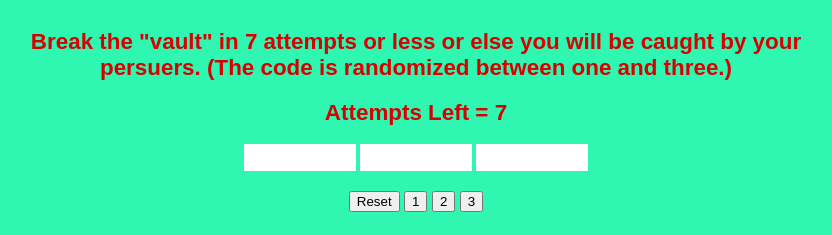
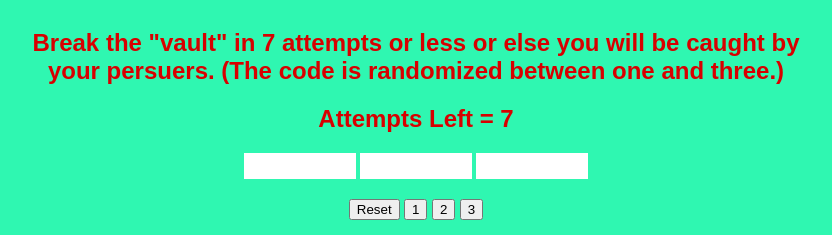
Before and after one commit to MennuaD/Lvl1Proj, a plain HTML site: page Lvl1Proj-main/Lvl1Proj-main/Lv 1 Proj/index.html in a window 1280 px wide. Shown: the part 90-325 px from the top of the page, without its empty margins (224-1056 px from the left). Drawn offline with Linux system fonts and the light colour scheme.

Commit message:
Add files via upload

```diff
--- a/Lvl1Proj-main/Lvl1Proj-main/Lv 1 Proj/styling.css
+++ b/Lvl1Proj-main/Lvl1Proj-main/Lv 1 Proj/styling.css
@@ -70,6 +70,6 @@ body {
     grid-template-rows: 1fr;
 
 }
-#med {font-size: 1.4rem;}
+.med {font-size: 1.4rem;}
 
 #black {background-color: #ffffff;}
```
Also changed, not shown: Lvl1Proj-main/Lvl1Proj-main/Lv 1 Proj/New.html (renamed from Newer.html), 1 other file.
